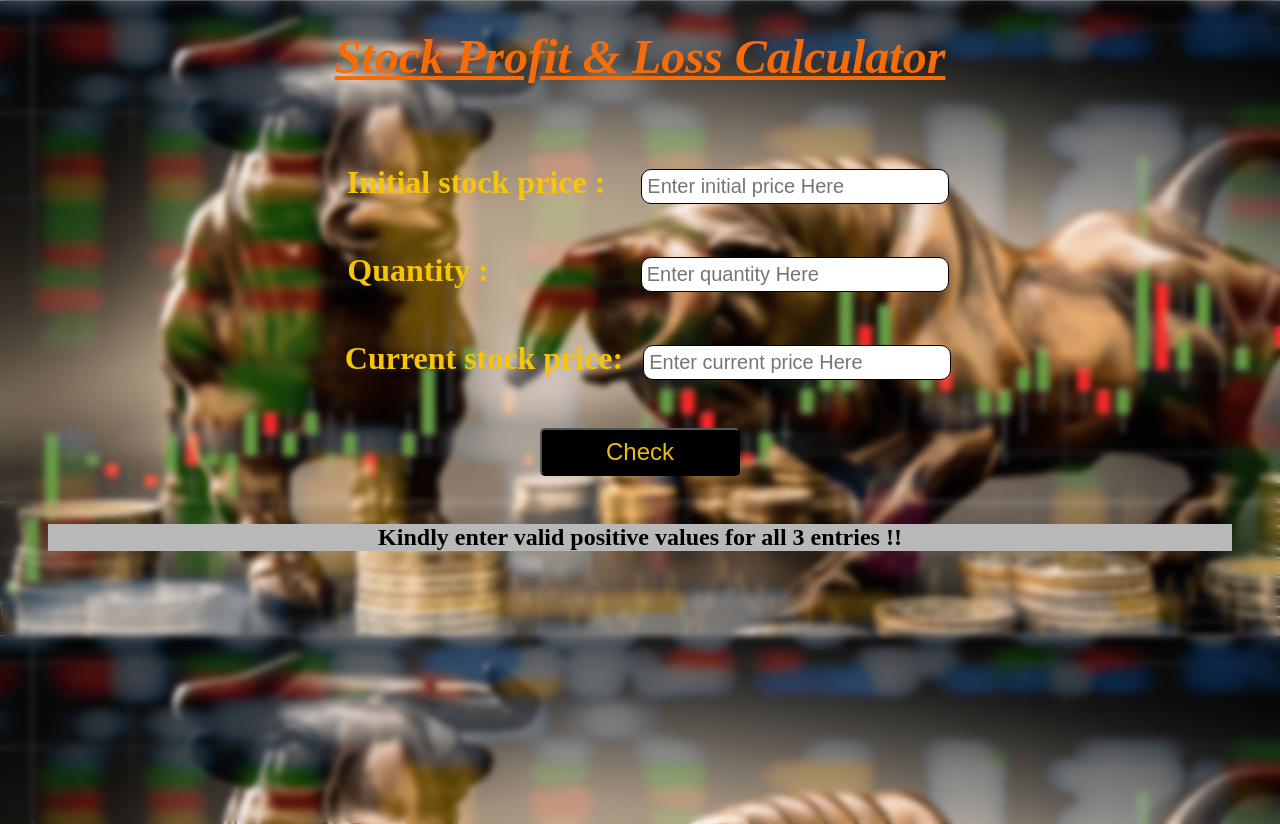
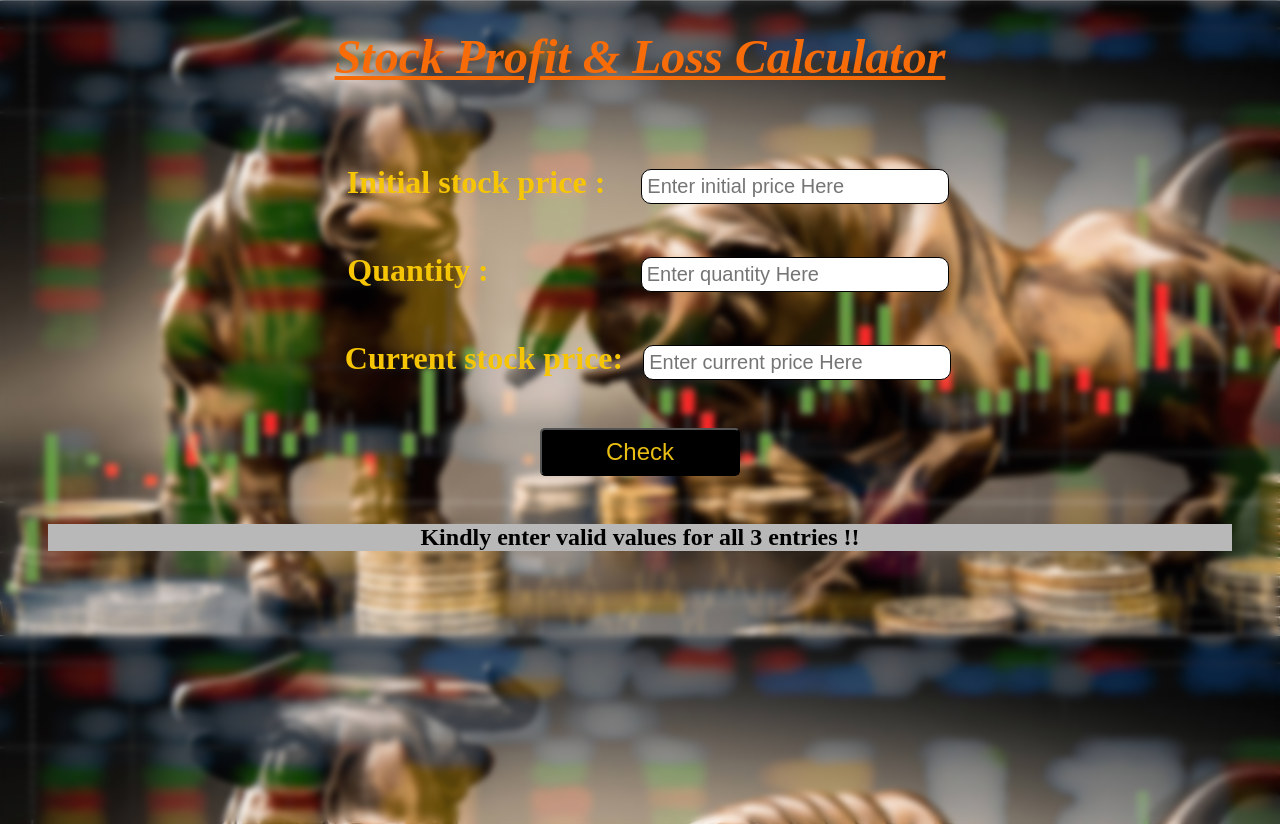
Before and after one commit to Shreyannsh/stockProfiAndLoss, a plain HTML site: page index.html in a window 1280 px wide. Both pictures are taken after a click on the button "Check". Drawn offline with Linux system fonts and the light colour scheme.

Commit message:
feat: added if else condition for error

```diff
--- a/app.js
+++ b/app.js
@@ -9,7 +9,7 @@ function calculatingProfitAndLoss() {
     var input1 = initialPrice.value;
     var input2 = quantity.value;
     var input3 = Number(currentPrice.value);
-    if (input1 && input2 && input3 !== "" && input1 > 0 && input2%1=== 0 && input3 >= 0) {
+    if (input1 > 0 && input2 > 0 && input3 > 0 && input2%1=== 0 ) {
         if (input3 > input1) {
             profit = input3 - input1;
             totalProfit = profit * input2;
@@ -32,7 +32,7 @@ function calculatingProfitAndLoss() {
         }
 
     } else {
-        output.innerText= "Kindly enter valid positive values for all 3 entries !!";
+        output.innerText= "Kindly enter valid values for all 3 entries !!";
     }
 }
 
```
Also changed, not shown: index.html (+1 -1 lines).
